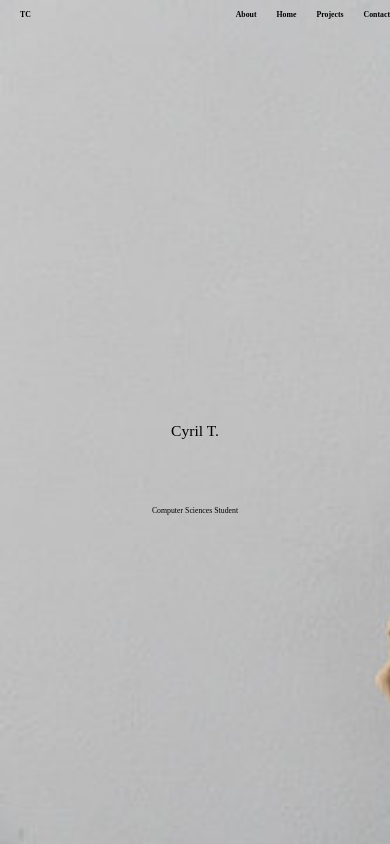
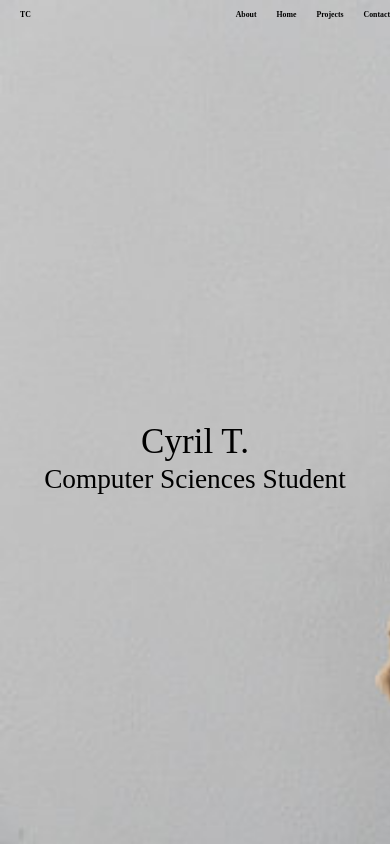
Before and after one commit to TAMINE-CYRIL/SiteWebPerso, a PHP site: page / in a window 390 px wide. Run offline with PHP 8.4, Linux system fonts and the light colour scheme.

Commit message:
Ajout de quelques media queries.

```diff
--- a/css/index.css
+++ b/css/index.css
@@ -19,6 +19,8 @@
   top: 50%;
 }
 
+
+
 .student{
   display: flex;
   justify-content: center;
@@ -27,3 +29,14 @@
   position: absolute;
   top: 60%;
 }
+
+@media screen and (max-width: 730px) {
+  .nom{
+    font-size: 9vw;
+  }
+
+  .student{
+    font-size: 7vw;
+    top: 55%;
+  }
+}
--- a/index.html
+++ b/index.html
@@ -30,7 +30,6 @@
 <section class="banner">
   <span class="nom" onmouseover="welcome()">Cyril T.</span>
   <span class="student">Computer Sciences Student</span>
-
 </section>
 
 
```
